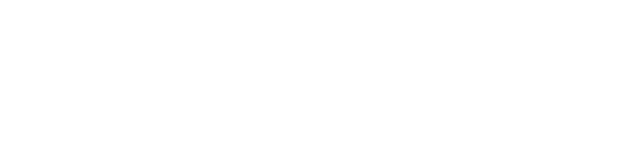
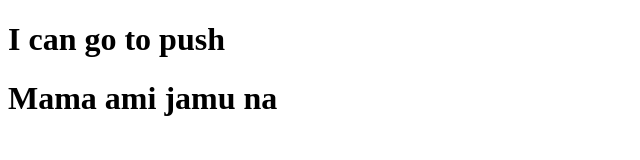
Before and after one commit to mahabubul1974/my-first-ripo, a plain HTML site: page index.html in a window 1280 px wide. Shown: the whole page, without its empty margins (0-640 px from the left). Drawn offline with Linux system fonts and the light colour scheme.

Commit message:
added header

```diff
--- a/index.html
+++ b/index.html
@@ -7,6 +7,7 @@
     <title>My first ripo</title>
 </head>
 <body>
-
+    <h1>I can go to push</h1>
+    <h1>Mama ami jamu na</h1>
 </body>
 </html>
```
